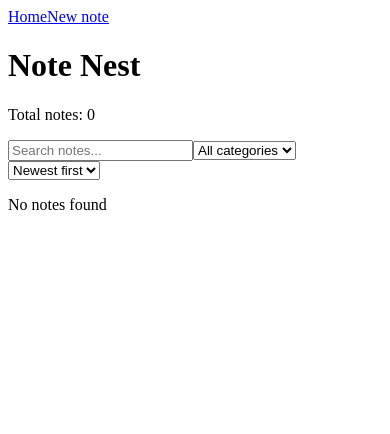
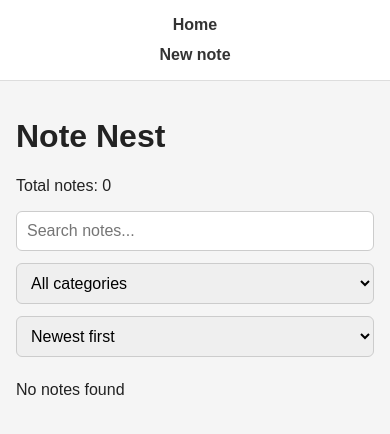
Before and after one commit to AriamGoitom/note-nest, a React (Vite) app: page / in a window 390 px wide. Shown: the top 434 px of the page. Built offline with nearby package versions, Linux system fonts and the light colour scheme.

Commit message:
improve responsive design and mobile layout

```diff
--- a/src/App.css
+++ b/src/App.css
@@ -0,0 +1,125 @@
+main {
+    width: 100%;
+    max-width: 900px;
+    margin: 0 auto;
+    padding: 24px;
+}
+
+nav {
+    display: flex;
+    justify-content: center;
+    gap: 24px;
+    padding: 16px;
+    background-color: white;
+    border-bottom: 1px solid #ddd;
+}
+
+nav a {
+    text-decoration: none;
+    color: #333;
+    font-weight: bold;
+}
+
+nav a:hover {
+    text-decoration: underline;
+}
+
+.filters {
+    display: flex;
+    gap: 12px;
+    margin-bottom: 24px;
+}
+
+.filters input,
+.filters select {
+    padding: 10px;
+    border: 1px solid #ccc;
+    border-radius: 6px;
+}
+
+.filters input {
+    flex: 1;
+}
+
+@media (max-width: 600px) {
+    main {
+        padding: 16px;
+    }
+
+    nav {
+        flex-direction: column;
+        align-items: center;
+        gap: 12px;
+    }
+
+    .filters {
+        flex-direction: column;
+    }
+
+    .filters input,
+    .filters select {
+        width: 100%;
+    }
+}
+
+article {
+    width: 100%;
+    background-color: white;
+    padding: 20px;
+    margin-bottom: 16px;
+    border-radius: 8px;
+    border: 1px solid #ddd;
+    overflow-wrap: anywhere;
+}
+
+article h2,
+article h3 {
+    margin-top: 0;
+    overflow-wrap: anywhere;
+}
+
+article p {
+    line-height: 1.6;
+    overflow-wrap: anywhere;
+}
+
+article button {
+    max-width: 100%;
+    padding: 8px 14px;
+    border: none;
+    border-radius: 6px;
+    cursor: pointer;
+    overflow-wrap: anywhere;
+}
+
+article a {
+    overflow-wrap: anywhere;
+}
+
+form {
+    display: flex;
+    flex-direction: column;
+    gap: 16px;
+}
+
+form input,
+form textarea,
+form select {
+    width: 100%;
+    padding: 10px;
+    border: 1px solid #ccc;
+    border-radius: 6px;
+}
+
+form textarea {
+    min-height: 180px;
+    resize: vertical;
+}
+
+form button {
+    align-self: flex-start;
+    padding: 10px 18px;
+    border: none;
+    border-radius: 6px;
+    cursor: pointer;
+}
--- a/src/index.css
+++ b/src/index.css
@@ -0,0 +1,17 @@
+* {
+    box-sizing: border-box;
+}
+
+body {
+    margin: 0;
+    font-family: Arial, sans-serif;
+    background-color: #f5f5f5;
+    color: #222;
+}
+
+button,
+input,
+textarea,
+select {
+    font: inherit;
+}
--- a/src/pages/Home.jsx
+++ b/src/pages/Home.jsx
@@ -37,6 +37,7 @@ const Home = () => {
             <h1>Note Nest</h1>
             <p>Total notes: {notes.length}</p>
 
+            <div className="filters">
                 <input
                     type="text"
                     placeholder="Search notes..."
@@ -63,6 +64,7 @@ const Home = () => {
                     <option value="newest">Newest first</option>
                     <option value="oldest">Oldest first</option>
                 </select>
+            </div>
 
             {filteredNotes.length > 0 ? (
                 <NoteList notes={sortedNotes} />
```
Lines whose indentation alone changed are shown as unchanged.
